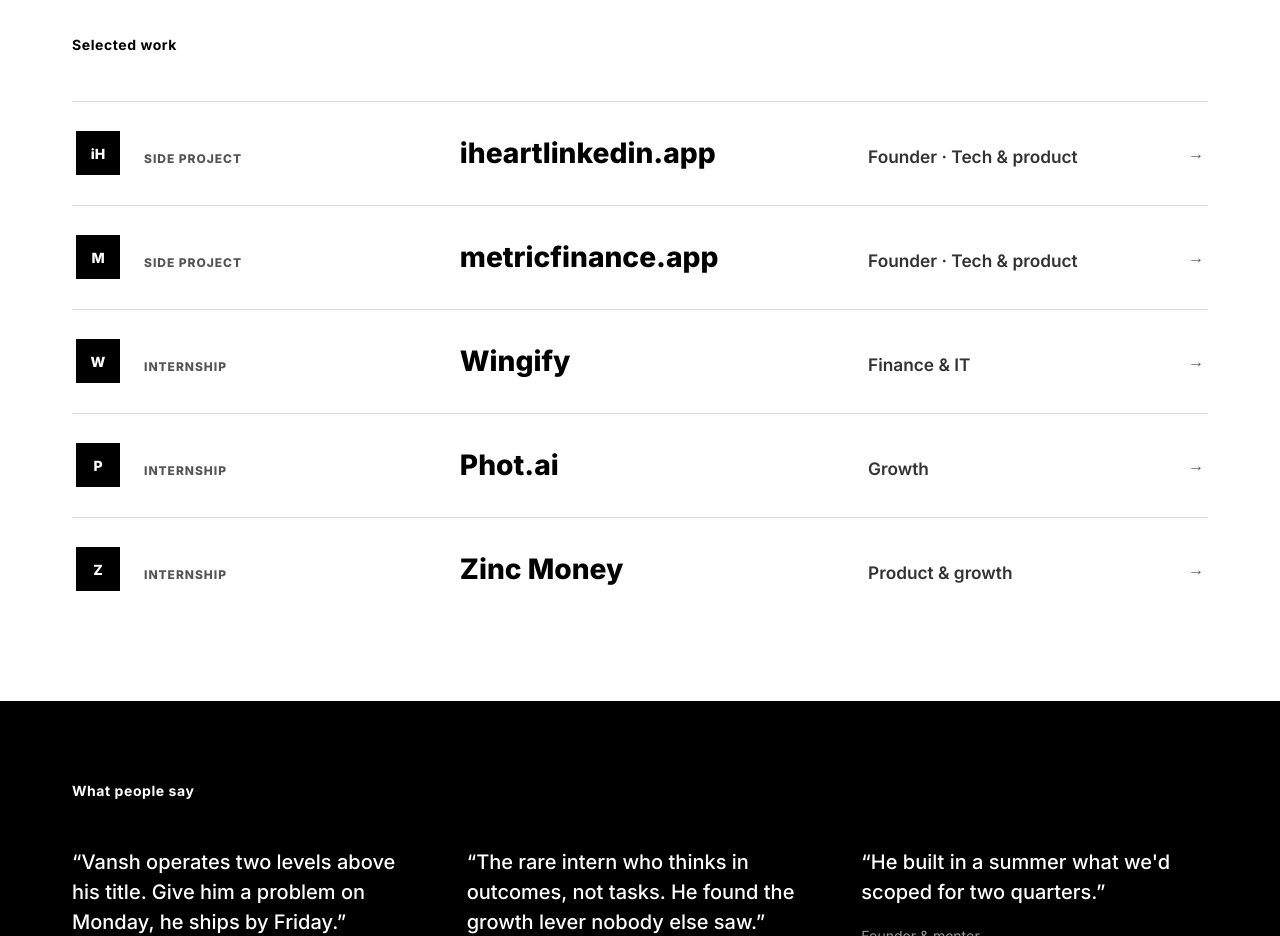
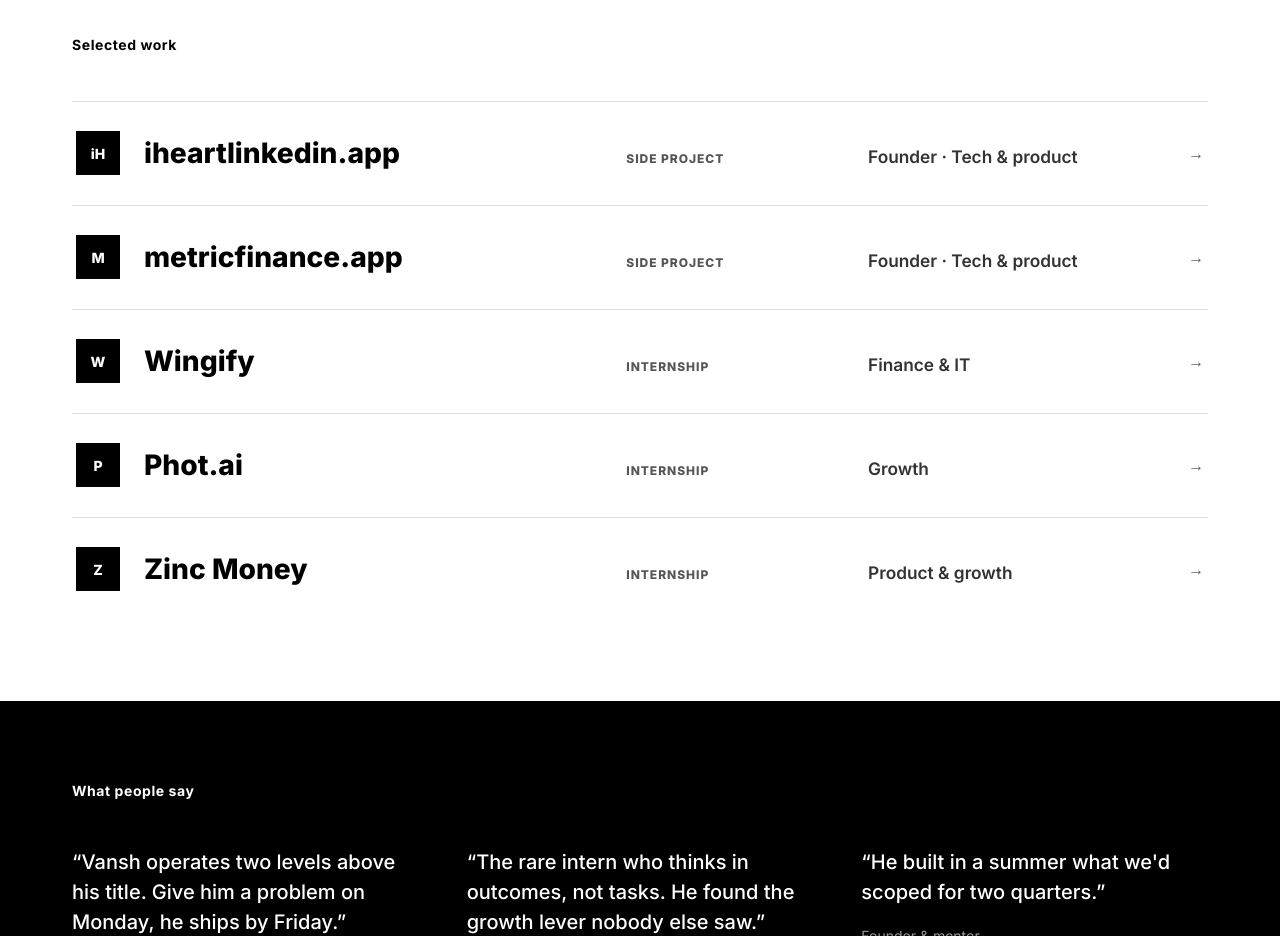
Before and after one commit to threeoneonetwo/vp-portfolio, a website: page index.html in a window 1280 px wide. Shown: the part 1000-1936 px from the top of the page. Drawn offline with Linux system fonts and the light colour scheme.

Commit message:
Swap work row company and type placement

```diff
--- a/index.html
+++ b/index.html
@@ -82,8 +82,8 @@
         <a class="work-row" href="/case-studies/iheartlinkedin">
           <span class="initial">iH</span>
           <span class="work-copy">
+            <span class="work-company">iheartlinkedin.app</span>
             <span class="work-type">Side project</span>
-            <span class="work-company">iheartlinkedin.app</span>
             <span class="work-role">Founder · Tech & product</span>
           </span>
           <span class="arrow" aria-hidden="true">→</span>
@@ -91,8 +91,8 @@
         <a class="work-row" href="/case-studies/iheartlinkedin">
           <span class="initial">M</span>
           <span class="work-copy">
+            <span class="work-company">metricfinance.app</span>
             <span class="work-type">Side project</span>
-            <span class="work-company">metricfinance.app</span>
             <span class="work-role">Founder · Tech & product</span>
           </span>
           <span class="arrow" aria-hidden="true">→</span>
@@ -100,8 +100,8 @@
         <a class="work-row" href="/case-studies/iheartlinkedin">
           <span class="initial">W</span>
           <span class="work-copy">
+            <span class="work-company">Wingify</span>
             <span class="work-type">Internship</span>
-            <span class="work-company">Wingify</span>
             <span class="work-role">Finance & IT</span>
           </span>
           <span class="arrow" aria-hidden="true">→</span>
@@ -109,8 +109,8 @@
         <a class="work-row" href="/case-studies/iheartlinkedin">
           <span class="initial">P</span>
           <span class="work-copy">
+            <span class="work-company">Phot.ai</span>
             <span class="work-type">Internship</span>
-            <span class="work-company">Phot.ai</span>
             <span class="work-role">Growth</span>
           </span>
           <span class="arrow" aria-hidden="true">→</span>
@@ -118,8 +118,8 @@
         <a class="work-row" href="/case-studies/iheartlinkedin">
           <span class="initial">Z</span>
           <span class="work-copy">
+            <span class="work-company">Zinc Money</span>
             <span class="work-type">Internship</span>
-            <span class="work-company">Zinc Money</span>
             <span class="work-role">Product & growth</span>
           </span>
           <span class="arrow" aria-hidden="true">→</span>
--- a/styles.css
+++ b/styles.css
@@ -351,9 +351,9 @@
 .work-copy {
   min-width: 0;
   display: grid;
-  grid-template-columns: minmax(180px, 0.75fr) minmax(220px, 1fr) minmax(180px, 0.8fr);
+  grid-template-columns: minmax(260px, 1.2fr) minmax(150px, 0.55fr) minmax(180px, 0.8fr);
   align-items: baseline;
-  gap: clamp(16px, 3vw, 40px);
+  gap: clamp(18px, 3vw, 44px);
 }
 
 .work-type {
@@ -362,6 +362,7 @@
   font-weight: 800;
   letter-spacing: 0.08em;
   text-transform: uppercase;
+  justify-self: start;
 }
 
 .work-company {
```
